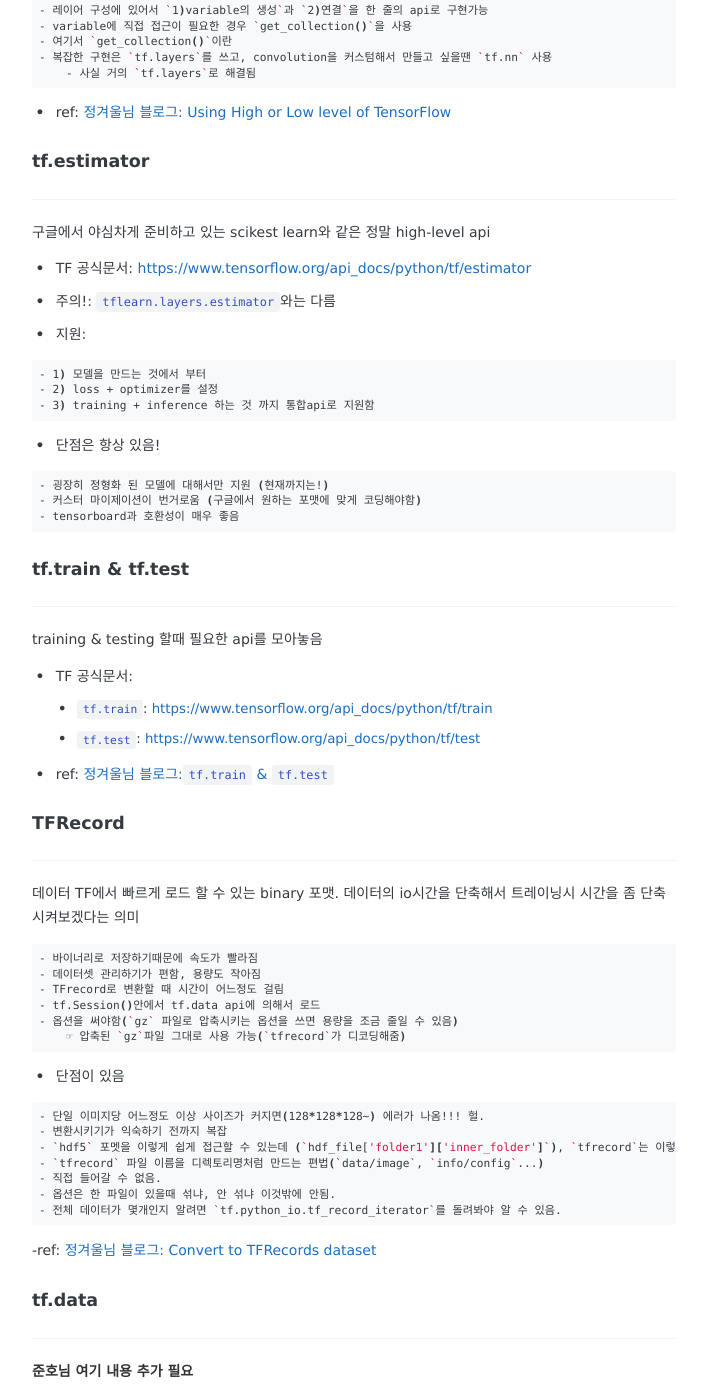
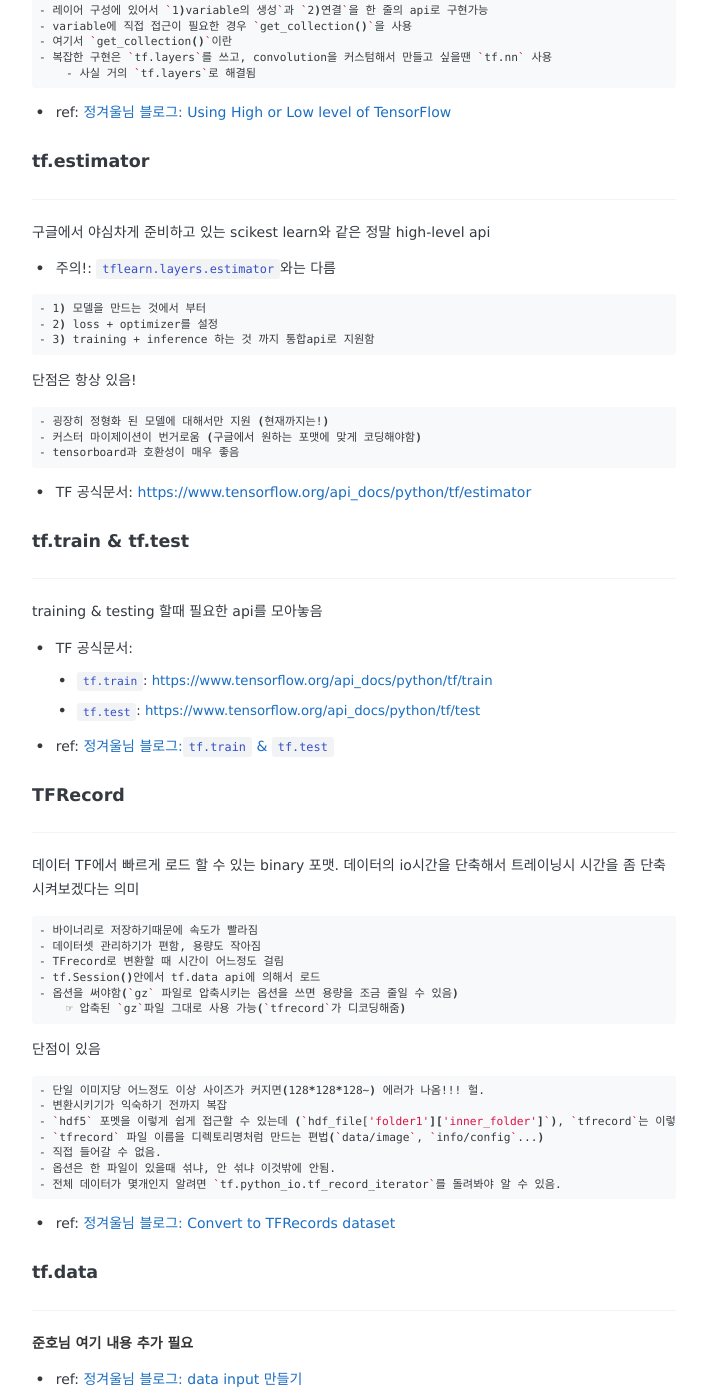
Before and after one commit to motlabs/motlabs.github.io, a Jekyll site: the page built from _posts/2018-06-19-tfpattern-week3.md, in a window 1280 px wide and 1400 px high, scrolled down 509 px. Shown: the whole window, without its empty margins (286-993 px from the left). Built offline with Jekyll 4.4.1, drawn with Linux system fonts in a browser that asks for light colours; some web fonts are replaced.

Commit message:
(fix) :  TF study week3 문서 수정

````diff
--- a/_posts/2018-06-19-tfpattern-week3.md
+++ b/_posts/2018-06-19-tfpattern-week3.md
@@ -35,22 +35,20 @@
 ---------------------------------------
 
 구글에서 야심차게 준비하고 있는 scikest learn와 같은 정말 high-level api
-- TF 공식문서: [https://www.tensorflow.org/api_docs/python/tf/estimator](https://www.tensorflow.org/api_docs/python/tf/estimator)
 - 주의!: `tflearn.layers.estimator`와는 다름
-- 지원:
 
 ```bash
 - 1) 모델을 만드는 것에서 부터
 - 2) loss + optimizer를 설정
 - 3) training + inference 하는 것 까지 통합api로 지원함
 ```
-- 단점은 항상 있음!
-
+단점은 항상 있음!
 ```bash
 - 굉장히 정형화 된 모델에 대해서만 지원 (현재까지는!)
 - 커스터 마이제이션이 번거로움 (구글에서 원하는 포맷에 맞게 코딩해야함)
 - tensorboard과 호환성이 매우 좋음
 ```
+- TF 공식문서: [https://www.tensorflow.org/api_docs/python/tf/estimator](https://www.tensorflow.org/api_docs/python/tf/estimator)
 
 
 #### tf.train & tf.test
@@ -78,7 +76,7 @@
     ☞ 압축된 `gz`파일 그대로 사용 가능(`tfrecord`가 디코딩해줌)
 ```
 
-- 단점이 있음
+단점이 있음
 
 ```bash
 - 단일 이미지당 어느정도 이상 사이즈가 커지면(128*128*128~) 에러가 나옴!!! 헐.
@@ -89,7 +87,7 @@
 - 옵션은 한 파일이 있을때 섞냐, 안 섞냐 이것밖에 안됨.
 - 전체 데이터가 몇개인지 알려면 `tf.python_io.tf_record_iterator`를 돌려봐야 알 수 있음.
 ```
--ref: [정겨울님 블로그: Convert to TFRecords dataset](https://medium.com/trackin-datalabs/convert-to-tfrecords-dataset-2087b0ffa4f5)
+- ref: [정겨울님 블로그: Convert to TFRecords dataset](https://medium.com/trackin-datalabs/convert-to-tfrecords-dataset-2087b0ffa4f5)
 
 
 #### tf.data
@@ -123,16 +121,14 @@
 ### 요약
 ---------------------------------------
 
-#### TFLearn
-
+**TFLearn**
 ```bash
 - Tensorflow API와 유사함
 - python 기본 array를 사용
 - `ckpt`로 저장 가능(frozen graph로 만들 수 있는것)
 ```
 
-#### tf.keras
-
+**tf.keras**
 ```bash
 - `TFLearn`과 비슷함
 - 절차형/함수형 원하는 스타일로 코드 짤 수 있음?
@@ -143,7 +139,7 @@
 ```
 - 읽을 거리: [TFLearn vs Keras: Which One Should You Use?](https://progur.com/2018/04/tflearn-vs-keras-which-better.html)
 
-#### TF.Slim
+**TF.Slim**
 ```bash
 - `tf.keras`와 `tf.slim`는 둘 다 내부적으로 Tensorflow를 사용함
 - cnn에 특화된 라이브러리
````
